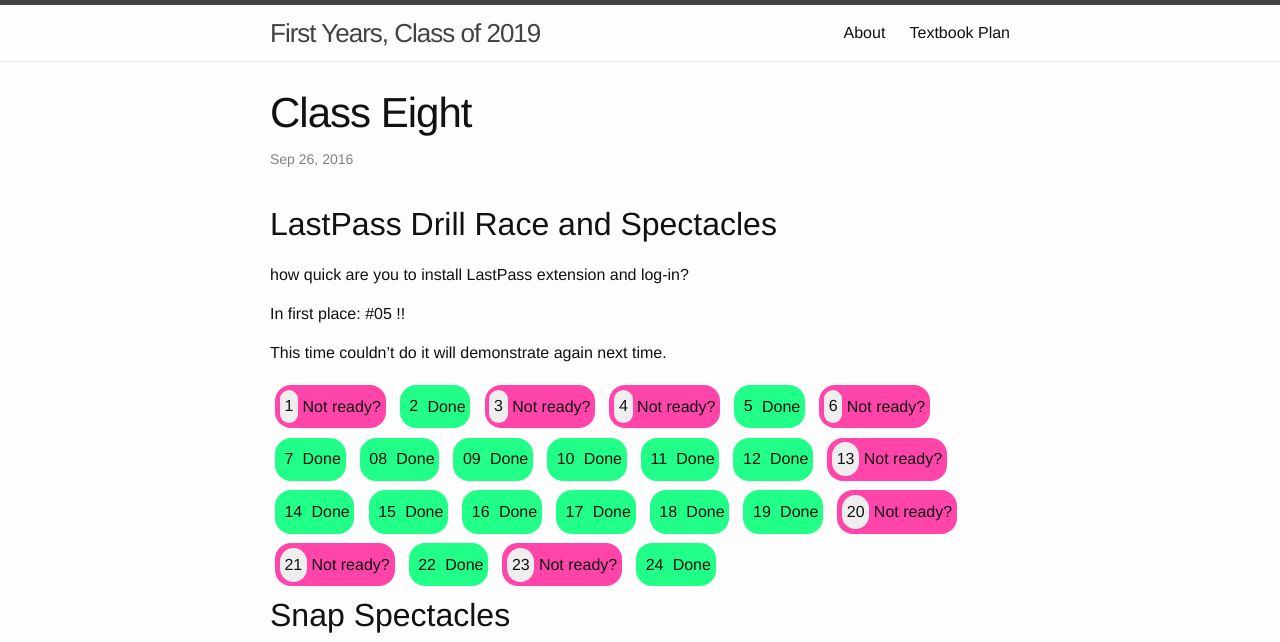
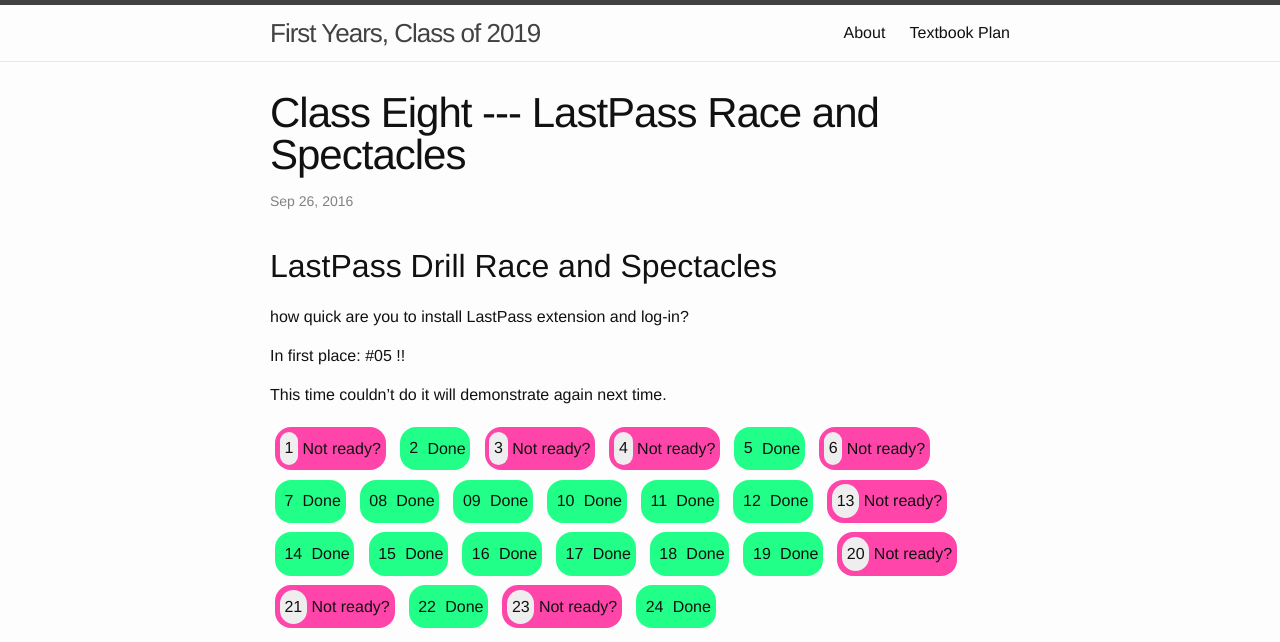
Before and after one commit to MrArgote/19-dot-argote-dot-org, a Jekyll site: the page built from _posts/2016-09-26-Class-Eight.md, in a window 1280 px wide. Shown: the top 642 px of the page. Built offline with Jekyll 4.4.1, drawn with Linux system fonts in a browser that asks for light colours.

Commit message:
class 8 and 9 updates

```diff
--- a/_posts/2016-09-26-Class-Eight.md
+++ b/_posts/2016-09-26-Class-Eight.md
@@ -1,4 +1,6 @@
 ---
+title: Class Eight --- LastPass Race and Spectacles
+computer-lab: true
 students:
   ranking:
     01: false
```
Also changed, not shown: _posts/2016-10-03-Ninth-Class.md (added, +6 -0 lines).
